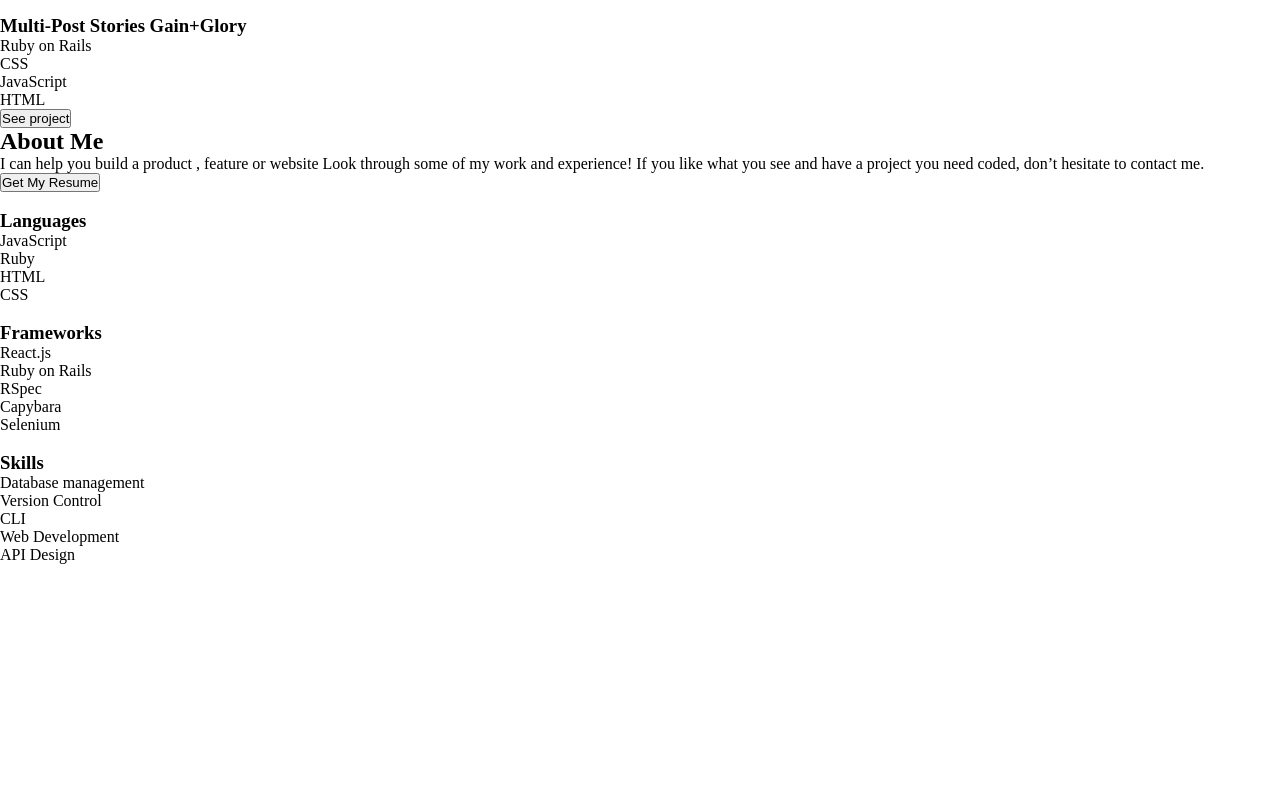
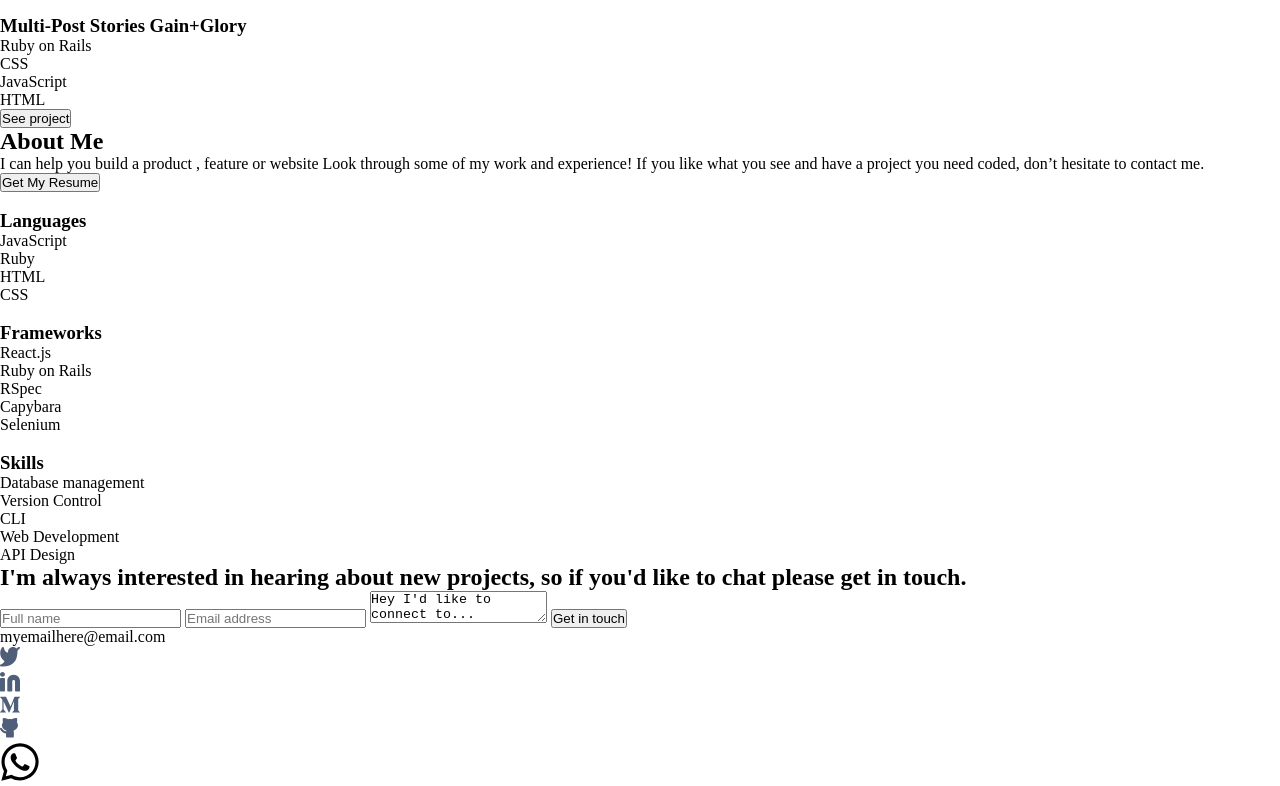
Before and after one commit to justasakon/nkwain_portfolio, a website: page index.html in a window 1280 px wide. Shown: the part 969-1755 px from the top of the page. Before the commit the page ends 1533 px from the top, so only its background shows below. Drawn offline with Linux system fonts and the light colour scheme.

Commit message:
Add markup files

```diff
--- a/index.html
+++ b/index.html
@@ -169,6 +169,31 @@ don’t hesitate to contact me.</p>
         </div>
       </div>
     </section>
+    <!--contact_section-->
+    <section class="contact">
+      <div class="contact_text">
+        <h2>I'm always interested in hearing about new projects, so if you'd like to chat please get in touch.</h2>
+      </div>
+      <div class="contact_inputs">
+        <div class="contact_input">
+          <input type="text"
+          placeholder="Full name">
+          <input type="text"
+          placeholder="Email address">
+          <textarea name="" id="">Hey I'd like to connect to...</textarea>
+          <button>Get in touch</button>
+          <p>myemailhere@email.com</p>
+          <ul>
+  <li><a href="#"><img src="./assests/images/twitter.svg" alt=""></a></li>
+  <li><a href="#"><img src="./assests/images/Linkedin.svg" alt=""></a></li>
+  <li><a href="#"><img src="./assests/images/medium.svg" alt=""></a></li>
+  <li><a href="https://github.com/justasakon"><img src="/assests/images/github.svg" alt=""></a></li>
+  <li><a href="https://wa.link/f2anhi"><img src="./assests/images/whatsapp-svgrepo-com (2).svg" alt=""></a></li>
+</ul>
+
+        </div>
+      </div>
+    </section>
   </main>
 
 </body>
```
